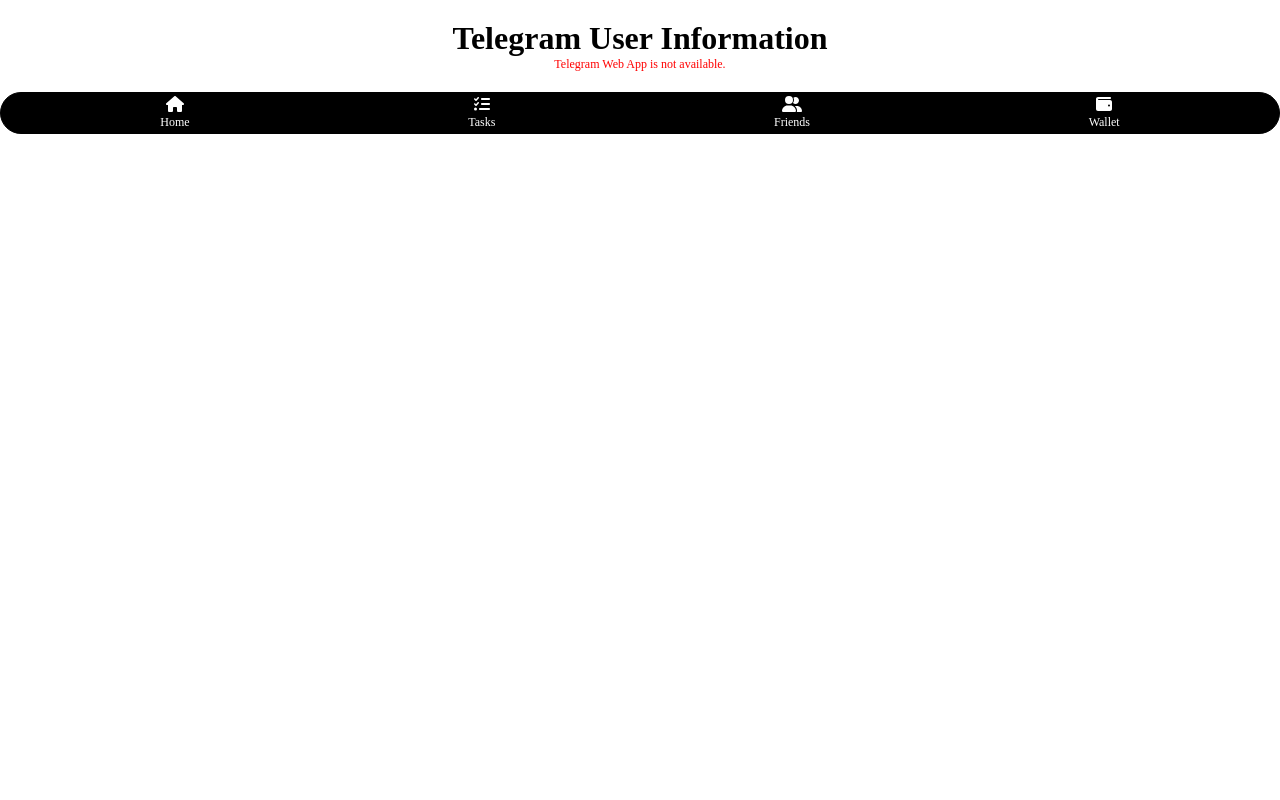
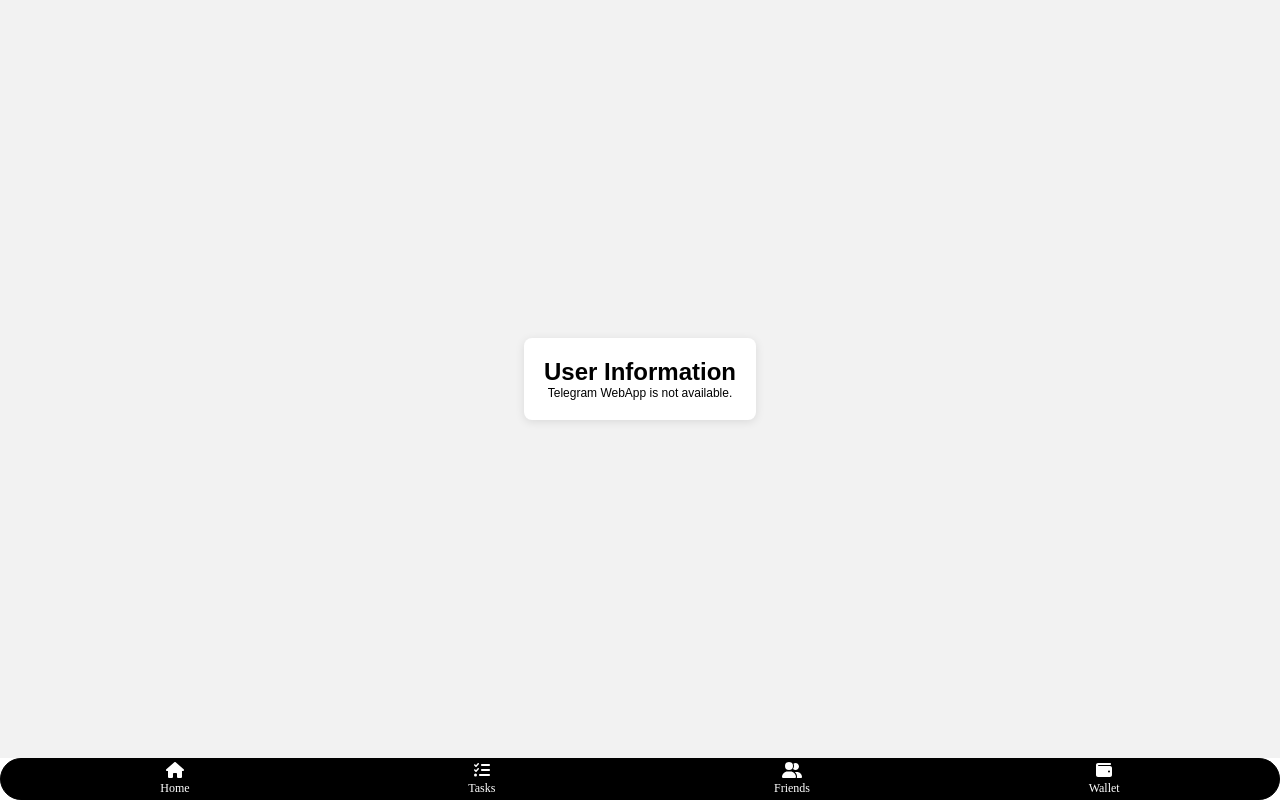
Before and after one commit to natnael2-lang/attendance-frontEnd, a React (Create React App) app: page /friends in a window 1280 px wide. Built offline with nearby package versions, Linux system fonts and the light colour scheme.

Commit message:
add web app

```diff
--- a/src/components/Friend.js
+++ b/src/components/Friend.js
@@ -1,38 +1,54 @@
 import React, { useEffect, useState } from 'react';
 
 const Friends = () => {
-    const [userData, setUserData] = useState(null);
-    const [error, setError] = useState(null);
+    const [username, setUsername] = useState('Loading...');
+    const [userId, setUserId] = useState('');
 
     useEffect(() => {
-        if (window.Telegram && window.Telegram.WebApp) {
-            const user = window.Telegram.WebApp.initDataUnsafe.user;
+        // Check if Telegram WebApp is available
+        if (typeof Telegram !== 'undefined' && Telegram.WebApp) {
+            console.log('Init Data Unsafe:', Telegram.WebApp.initDataUnsafe); // Log data for debugging
+            const user = Telegram.WebApp.initDataUnsafe.user;
+
             if (user) {
-                setUserData(user);
+                setUsername(user.username || 'N/A');
+                setUserId(user.id);
             } else {
-                setError("User data not available.");
+                setUsername('User data not available.');
+                setUserId('User data not available.');
             }
         } else {
-            setError("Telegram Web App is not available.");
+            setUsername('Telegram WebApp is not available.');
+            setUserId('');
         }
     }, []);
 
+    const styles = {
+        body: {
+            fontFamily: 'Arial, sans-serif',
+            display: 'flex',
+            justifyContent: 'center',
+            alignItems: 'center',
+            height: '100vh',
+            backgroundColor: '#f2f2f2',
+            margin: 0,
+        },
+        userInfo: {
+            background: 'white',
+            padding: '20px',
+            borderRadius: '8px',
+            boxShadow: '0 2px 10px rgba(0, 0, 0, 0.1)',
+            textAlign: 'center',
+        },
+    };
+
     return (
-        <div style={{ textAlign: 'center', padding: '20px' }}>
-            <h1>Telegram User Information</h1>
-            {error ? (
-                <p style={{ color: 'red' }}>{error}</p>
-            ) : userData ? (
-                <div>
-                    <h2>User Information</h2>
-                    <p><strong>ID:</strong> {userData.id}</p>
-                    <p><strong>First Name:</strong> {userData.first_name}</p>
-                    <p><strong>Last Name:</strong> {userData.last_name}</p>
-                    <p><strong>Username:</strong> {userData.username}</p>
-                </div>
-            ) : (
-                <p>Loading user data...</p>
-            )}
+        <div style={styles.body}>
+            <div style={styles.userInfo}>
+                <h2>User Information</h2>
+                <p>{username}</p>
+                <p>{userId}</p>
+            </div>
         </div>
     );
 };
```
